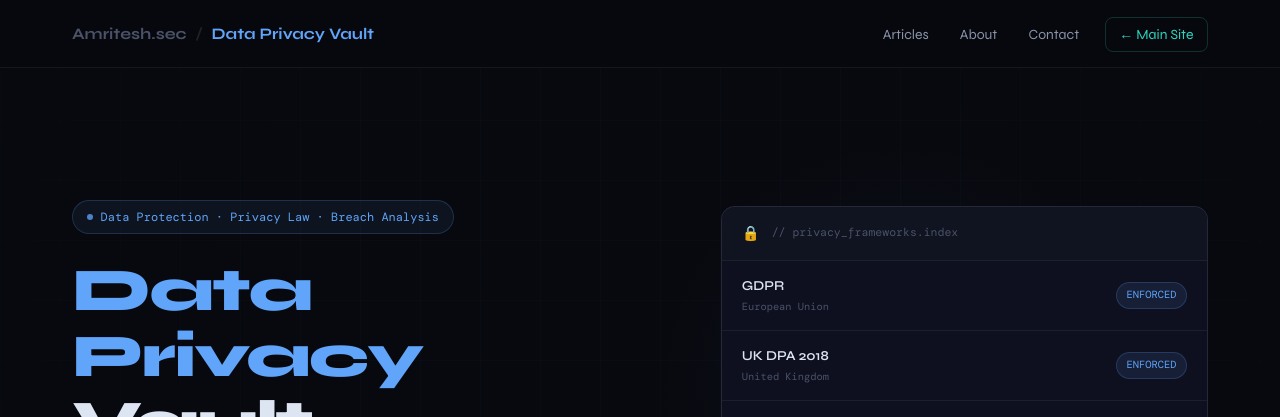
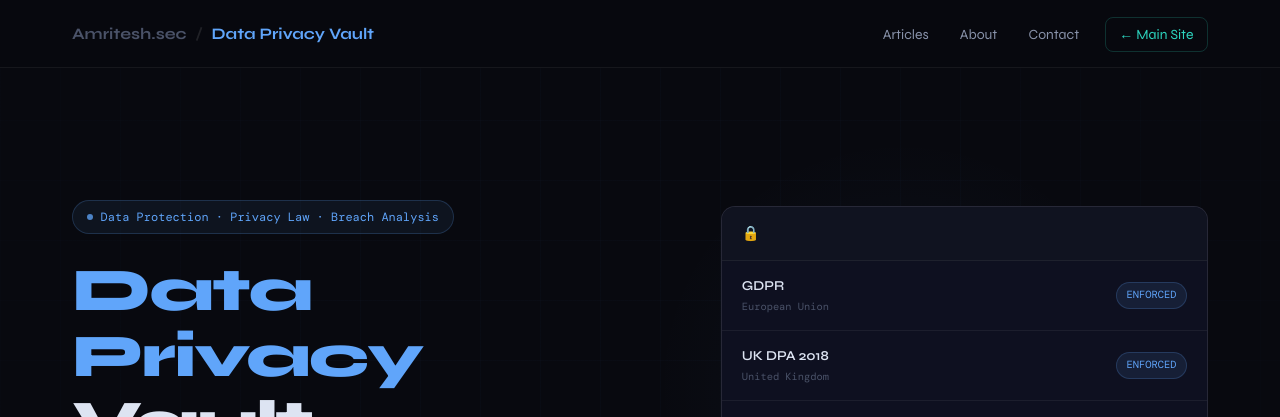
Before and after one commit to amritesh-sec/data-privacy-vault, a Jekyll site: the page built from index.html, in a window 1280 px wide and 900 px high. Shown: the top 417 px of the window. Built offline with Jekyll 4.4.1, drawn with Linux system fonts in a browser that asks for light colours; some web fonts are replaced.

Commit message:
Update index.html
Pri

```diff
--- a/index.html
+++ b/index.html
@@ -33,7 +33,7 @@ description: "In-depth research on GDPR, UK DPA, CCPA, data breach analysis, and
       <div class="law-panel">
         <div class="law-header">
           <span class="law-icon">🔒</span>
-          <span class="law-title">// privacy_frameworks.index</span>
+          <span class="law-title"> <!-- // privacy_frameworks.index --> </span>
         </div>
         <div class="law-body">
           <div class="law-row">
```
